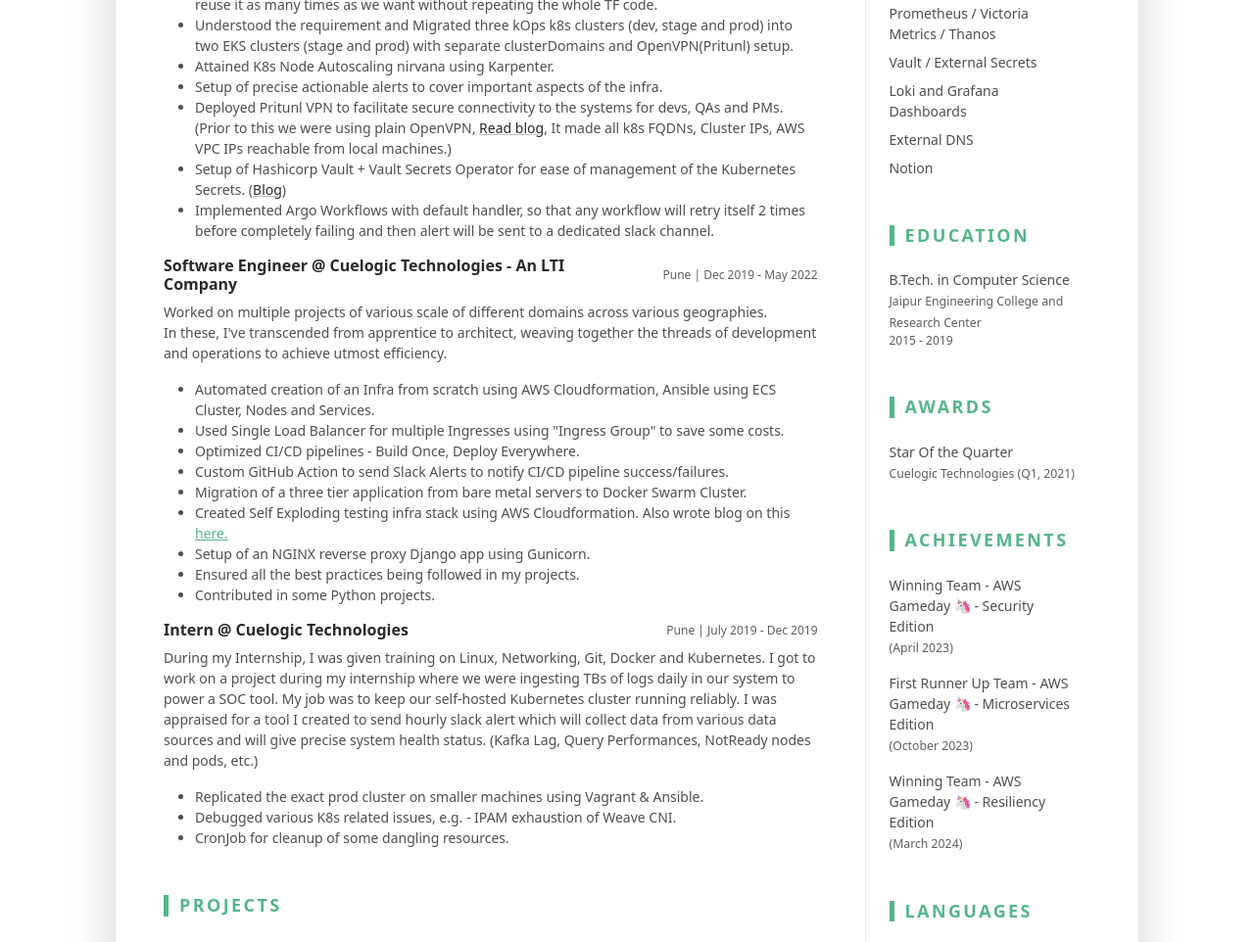
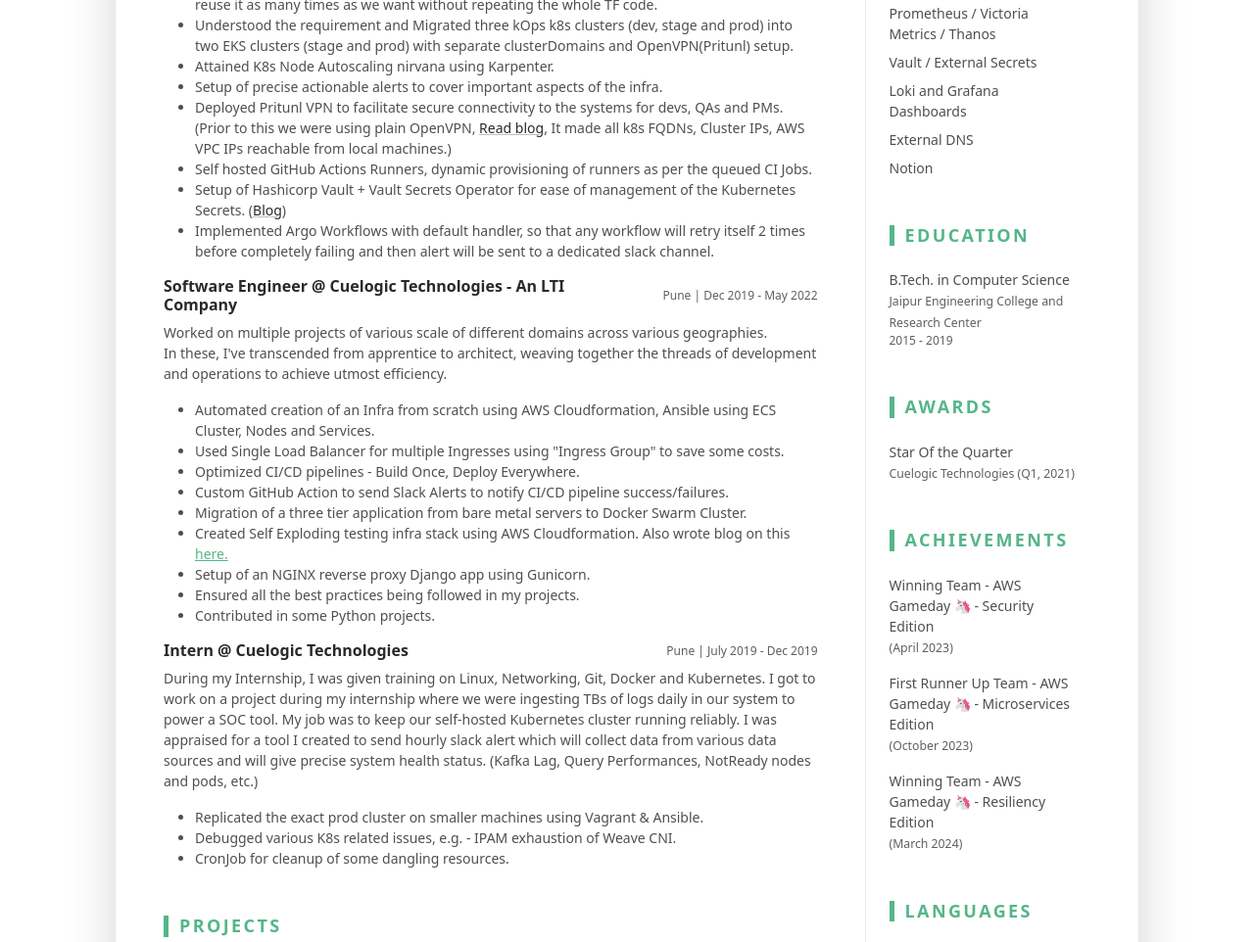
Before and after one commit to k4kratik/resume-website, a plain HTML site: page index.html in a window 1280 px wide. Shown: the part 936-1898 px from the top of the page at 98% size. Drawn offline with Linux system fonts and the light colour scheme.

Commit message:
Added GitHub Actions Runner
Signed-off-by: Kratik Jain <kratik1998@gmail.com>

```diff
--- a/index.html
+++ b/index.html
@@ -142,6 +142,8 @@
                           class="theme-link" target="_blank">Read blog</a>, It made all k8s FQDNs, Cluster IPs, AWS VPC
                         IPs reachable
                         from local machines.)</li>
+                      <li> Self hosted GitHub Actions Runners, dynamic provisioning of runners as per the queued CI
+                        Jobs. </li>
                       <li>Setup of Hashicorp Vault + Vault Secrets Operator for ease of management of the Kubernetes
                         Secrets.
                         (<a
```
